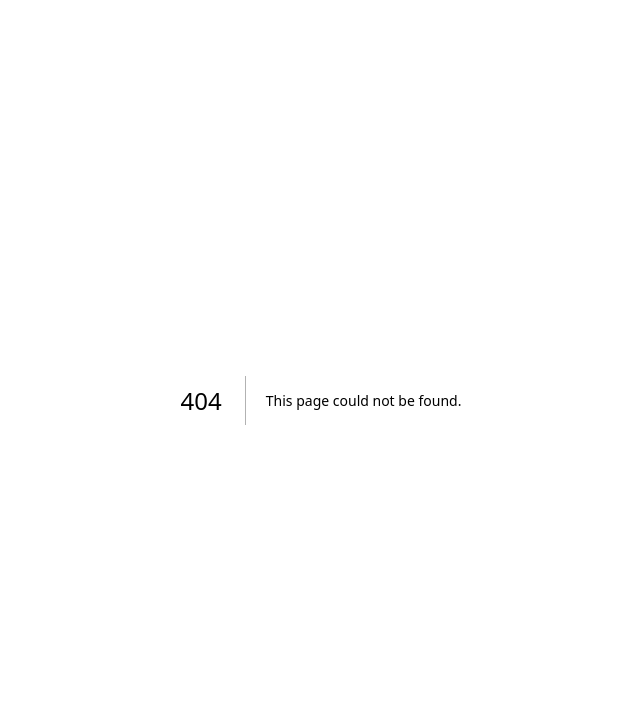
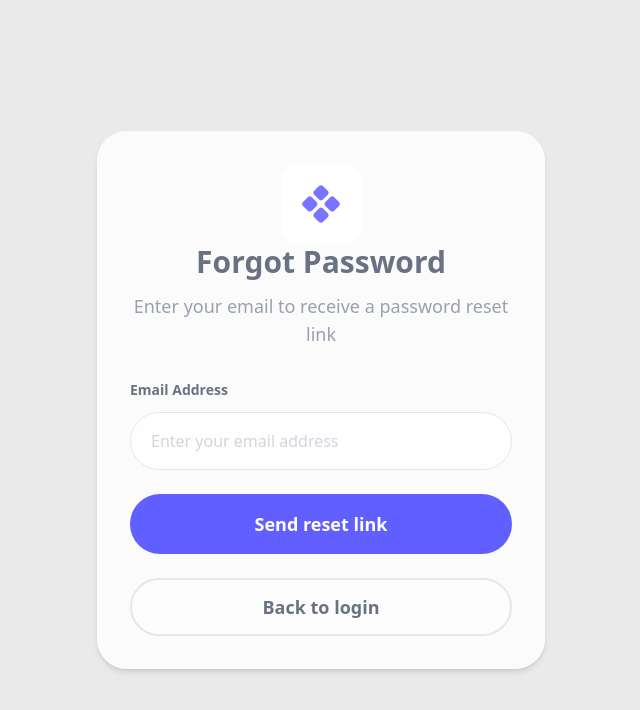
Before and after one commit to vermavaishnav70/dorwel, a Next.js app: page /forgot-password in a window 1280 px wide. Before the commit this address had no page. Shown: the top 710 px of the page, without its empty margins (319-959 px from the left). Built offline with nearby package versions, Linux system fonts and the light colour scheme.

Commit message:
Add Forgot Password page
cgen-a43a37f18d084175b2eb2b4c3f18d619

```diff
--- /dev/null
+++ b/src/app/(auth)/forgot-password/page.tsx
@@ -0,0 +1,67 @@
+"use client";
+import { useState } from "react";
+import { useRouter } from "next/navigation";
+
+export default function ForgotPasswordPage() {
+  const [email, setEmail] = useState("");
+  const [sent, setSent] = useState(false);
+  const navigate = useRouter();
+
+  const handleSubmit = async (e: React.FormEvent) => {
+    e.preventDefault();
+    // Simulate sending reset link
+    await new Promise((r) => setTimeout(r, 800));
+    setSent(true);
+  };
+
+  return (
+    <div className="min-h-screen flex items-center justify-center p-4">
+      <div className="w-full max-w-md">
+        <div className="bg-white/80 shadow-md border border-white/30 rounded-[30px] p-10 md:p-8">
+          <div className="text-center mb-8">
+            <div className="inline-flex items-center justify-center w-20 h-20 bg-white rounded-2xl shadow-icon">
+              <svg width="40" height="40" viewBox="0 0 40 40" fill="none" xmlns="http://www.w3.org/2000/svg">
+                <path d="M33.1926 26.8073C32.0992 27.9007 30.3262 27.9007 29.2328 26.8073L24.4054 21.9797C23.3118 20.8863 23.3118 19.1134 24.4054 18.02L29.2328 13.1925C30.3262 12.099 32.0992 12.099 33.1926 13.1925L38.0202 18.02C39.1136 19.1134 39.1136 20.8863 38.0202 21.9797L33.1926 26.8073ZM10.7672 26.8073C9.67371 27.9007 7.90083 27.9007 6.80737 26.8073L1.97989 21.9797C0.886424 20.8863 0.886422 19.1134 1.97989 18.02L6.80737 13.1925C7.90083 12.099 9.67371 12.099 10.7672 13.1925L15.5946 18.02C16.6881 19.1134 16.6881 20.8863 15.5946 21.9797L10.7672 26.8073ZM21.98 38.0199C20.8864 39.1135 19.1136 39.1135 18.0201 38.0199L13.1926 33.1925C12.0991 32.0991 12.0991 30.3261 13.1926 29.2327L18.0201 24.4053C19.1136 23.3117 20.8864 23.3117 21.98 24.4053L26.8074 29.2327C27.9008 30.3261 27.9008 32.0991 26.8074 33.1925L21.98 38.0199ZM21.98 15.5945C20.8864 16.688 19.1136 16.688 18.0201 15.5945L13.1926 10.767C12.0991 9.67358 12.0991 7.90072 13.1926 6.80724L18.0201 1.97977C19.1136 0.886302 20.8864 0.8863 21.98 1.97977L26.8074 6.80724C27.9008 7.90072 27.9008 9.67358 26.8074 10.767L21.98 15.5945Z" fill="#7774FF"/>
+              </svg>
+            </div>
+            <h1 className="text-3xl font-bold text-gray-500 mb-3">Forgot Password</h1>
+            <p className="text-lg text-gray-400">Enter your email to receive a password reset link</p>
+          </div>
+
+          {!sent ? (
+            <form onSubmit={handleSubmit} className="space-y-6">
+              <div className="space-y-3">
+                <label className="block text-sm font-semibold text-gray-500">Email Address</label>
+                <input
+                  type="email"
+                  value={email}
+                  onChange={(e) => setEmail(e.target.value)}
+                  placeholder="Enter your email address"
+                  required
+                  className="w-full h-[58px] px-5 bg-white/80 border border-gray-200 rounded-[30px] text-base placeholder:text-gray-300 focus:outline-none focus:ring-2 focus:ring-purple/20 focus:border-purple transition-all"
+                />
+              </div>
+              <button type="submit" className="w-full h-[60px] bg-indigo-500 text-white text-lg font-semibold rounded-[60px] hover:bg-purple/90 transition-colors">
+                Send reset link
+              </button>
+              <button type="button" onClick={() => navigate.push("/login")} className="w-full h-[58px] bg-white/60 border-2 border-gray-200 rounded-[30px] text-lg font-semibold text-gray-500 hover:bg-white/80 transition-colors">
+                Back to login
+              </button>
+            </form>
+          ) : (
+            <div className="space-y-6 text-center">
+              <div className="mx-auto flex h-16 w-16 items-center justify-center rounded-full bg-green-100">
+                <svg width="28" height="28" viewBox="0 0 24 24" fill="none" xmlns="http://www.w3.org/2000/svg"><path d="M20 7L9 18L4 13" stroke="#16A34A" strokeWidth="2.5" strokeLinecap="round" strokeLinejoin="round"/></svg>
+              </div>
+              <h2 className="text-2xl font-semibold text-gray-700">Check your email</h2>
+              <p className="text-gray-500">If an account exists for <span className="font-medium text-gray-600">{email}</span>, you will receive a password reset link.</p>
+              <button type="button" onClick={() => navigate.push("/login")} className="w-full h-[60px] bg-indigo-500 text-white text-lg font-semibold rounded-[60px] hover:bg-purple/90 transition-colors">
+                Return to login
+              </button>
+            </div>
+          )}
+        </div>
+      </div>
+    </div>
+  );
+}
```
